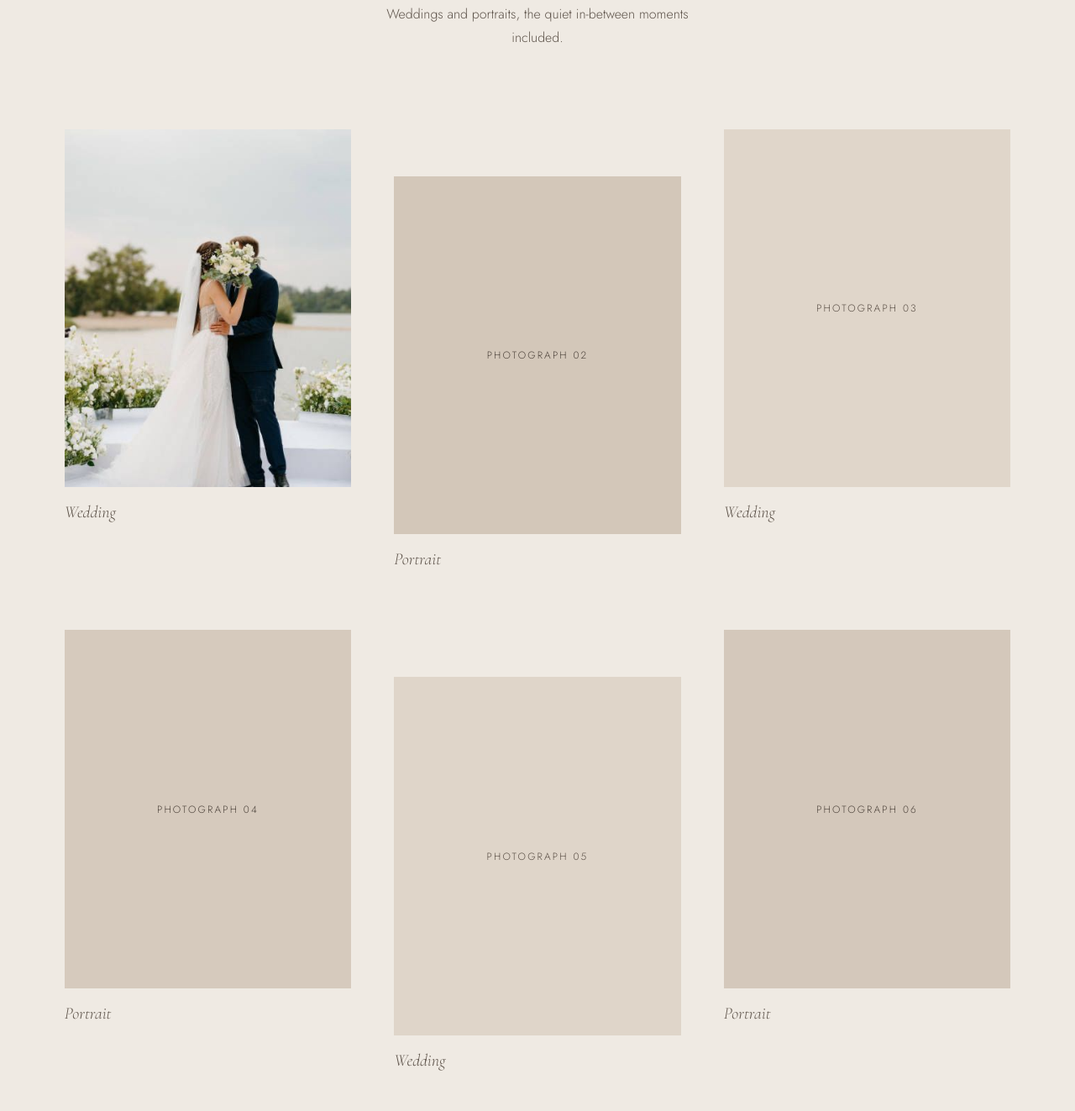
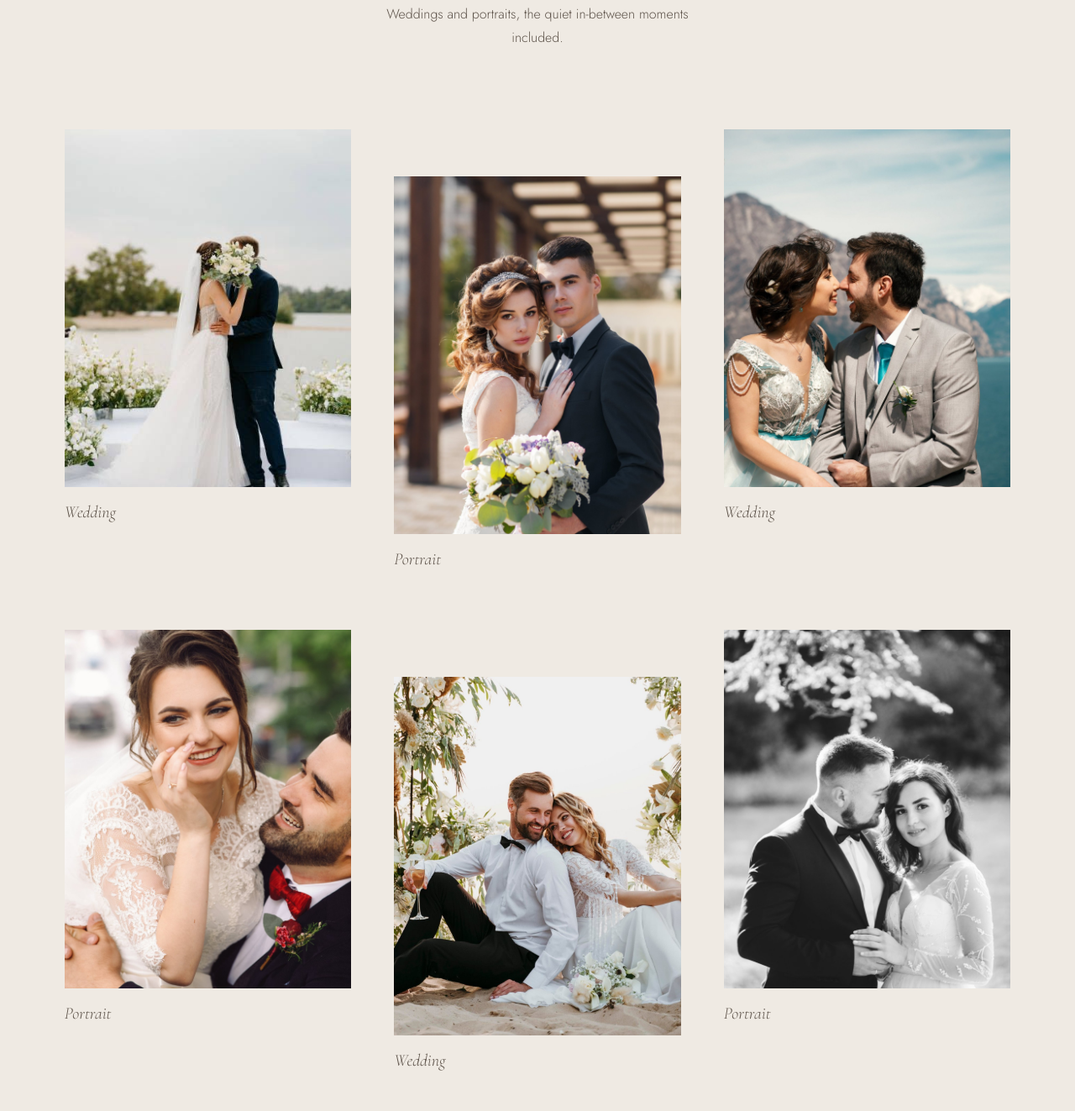
Before and after one commit to lilividales/serena-lee-website, a plain HTML site: page index.html in a window 1280 px wide. Shown: the part 897-2220 px from the top of the page at 84% size. Drawn offline with nearby package versions, Linux system fonts and the light colour scheme.

Commit message:
Add portfolio photos and About portrait
Fill all six gallery slots, add Serena's portrait to the About section,
and sync the page with the latest design. Images resized for the web.

Co-Authored-By: Claude Sonnet 5.5 <noreply@anthropic.com>
Claude-Session: https://claude.ai/code/session_01CUtTiu7K81iTZ8tqHwAW85

```diff
--- a/index.html
+++ b/index.html
@@ -47,27 +47,27 @@ a:hover{color:#2B2622}
         </figure>
 
         <figure class="mid" style="margin:56px 0 0">
-          <div style="aspect-ratio:4 / 5;background:#D3C7B9;display:flex;align-items:center;justify-content:center;font-size:12px;letter-spacing:0.18em;text-transform:uppercase;color:#4F453D">Photograph 02</div>
+          <img src="images/pergola-portrait.jpg" alt="A bride and groom stand close in a sunlit pergola, she holds a bouquet of white tulips" style="display:block;width:100%;aspect-ratio:4 / 5;object-fit:cover;object-position:50% 40%;background:#D3C7B9">
           <figcaption style="margin-top:18px;font-family:'Cormorant Garamond',Georgia,serif;font-style:italic;font-size:20px;color:#5F554C">Portrait</figcaption>
         </figure>
 
         <figure style="margin:0">
-          <div style="aspect-ratio:4 / 5;background:#E0D6CA;display:flex;align-items:center;justify-content:center;font-size:12px;letter-spacing:0.18em;text-transform:uppercase;color:#5A4F46">Photograph 03</div>
+          <img src="images/lake-kiss.jpg" alt="A bride and groom almost touching noses, laughing, with a lake and mountains behind them" style="display:block;width:100%;aspect-ratio:4 / 5;object-fit:cover;object-position:50% 45%;background:#E0D6CA">
           <figcaption style="margin-top:18px;font-family:'Cormorant Garamond',Georgia,serif;font-style:italic;font-size:20px;color:#5F554C">Wedding</figcaption>
         </figure>
 
         <figure style="margin:0">
-          <div style="aspect-ratio:4 / 5;background:#D6CABD;display:flex;align-items:center;justify-content:center;font-size:12px;letter-spacing:0.18em;text-transform:uppercase;color:#4F453D">Photograph 04</div>
+          <img src="images/laughing-couple.jpg" alt="A laughing bride touches her face while her groom smiles up at her" style="display:block;width:100%;aspect-ratio:4 / 5;object-fit:cover;object-position:50% 30%;background:#D6CABD">
           <figcaption style="margin-top:18px;font-family:'Cormorant Garamond',Georgia,serif;font-style:italic;font-size:20px;color:#5F554C">Portrait</figcaption>
         </figure>
 
         <figure class="mid" style="margin:56px 0 0">
-          <div style="aspect-ratio:4 / 5;background:#DFD5C9;display:flex;align-items:center;justify-content:center;font-size:12px;letter-spacing:0.18em;text-transform:uppercase;color:#5A4F46">Photograph 05</div>
+          <img src="images/beach-couple.jpg" alt="A couple sit close on a sandy beach under a floral arch at sunset, holding champagne and smiling" style="display:block;width:100%;aspect-ratio:4 / 5;object-fit:cover;object-position:56% 50%;background:#DFD5C9">
           <figcaption style="margin-top:18px;font-family:'Cormorant Garamond',Georgia,serif;font-style:italic;font-size:20px;color:#5F554C">Wedding</figcaption>
         </figure>
 
         <figure style="margin:0">
-          <div style="aspect-ratio:4 / 5;background:#D4C8BB;display:flex;align-items:center;justify-content:center;font-size:12px;letter-spacing:0.18em;text-transform:uppercase;color:#4F453D">Photograph 06</div>
+          <img src="images/bw-portrait.jpg" alt="Black and white portrait of a groom resting his forehead against his bride in soft backlight" style="display:block;width:100%;aspect-ratio:4 / 5;object-fit:cover;object-position:50% 55%;background:#D4C8BB">
           <figcaption style="margin-top:18px;font-family:'Cormorant Garamond',Georgia,serif;font-style:italic;font-size:20px;color:#5F554C">Portrait</figcaption>
         </figure>
 
@@ -78,7 +78,7 @@ a:hover{color:#2B2622}
   <!-- ABOUT -->
   <section style="box-sizing:border-box;padding:40px clamp(24px,6vw,120px) 168px">
     <div style="max-width:1100px;margin:0 auto;display:flex;flex-wrap:wrap;gap:clamp(40px,7vw,104px);align-items:center">
-      <div style="flex:1 1 320px;max-width:420px;aspect-ratio:4 / 5;background:#D9CEC1;display:flex;align-items:center;justify-content:center;font-size:12px;letter-spacing:0.18em;text-transform:uppercase;color:#5A4F46;text-align:center">Portrait of Serena</div>
+      <img src="images/serena-camera.jpg" alt="Serena smiling and holding a vintage film camera" style="display:block;flex:1 1 320px;min-width:0;width:100%;max-width:420px;aspect-ratio:4 / 5;object-fit:cover;object-position:62% 30%;background:#D9CEC1">
       <div style="flex:1 1 360px;min-width:0;display:flex;flex-direction:column;gap:28px">
         <h2 style="margin:0;font-family:'Cormorant Garamond',Georgia,serif;font-weight:300;font-size:clamp(34px,4vw,52px);line-height:1.1">Hello, I'm Serena.</h2>
         <p style="margin:0;font-size:18px;line-height:1.8;color:#2B2622">I photograph weddings and portraits because I love the in-between moments: the breath before the aisle, a hand finding another hand, the laugh nobody planned.</p>
```
Also changed, not shown: images/beach-couple.jpg (added), images/bw-portrait.jpg (added), images/lake-kiss.jpg (added), images/laughing-couple.jpg (added), images/pergola-portrait.jpg (added), images/serena-camera.jpg (added).
